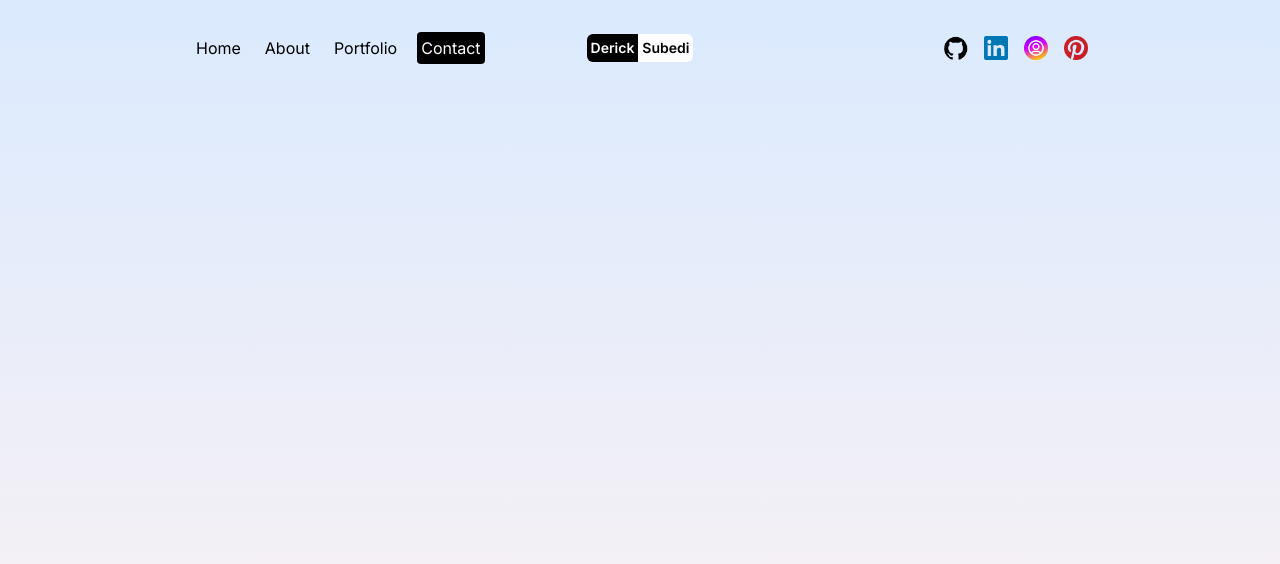
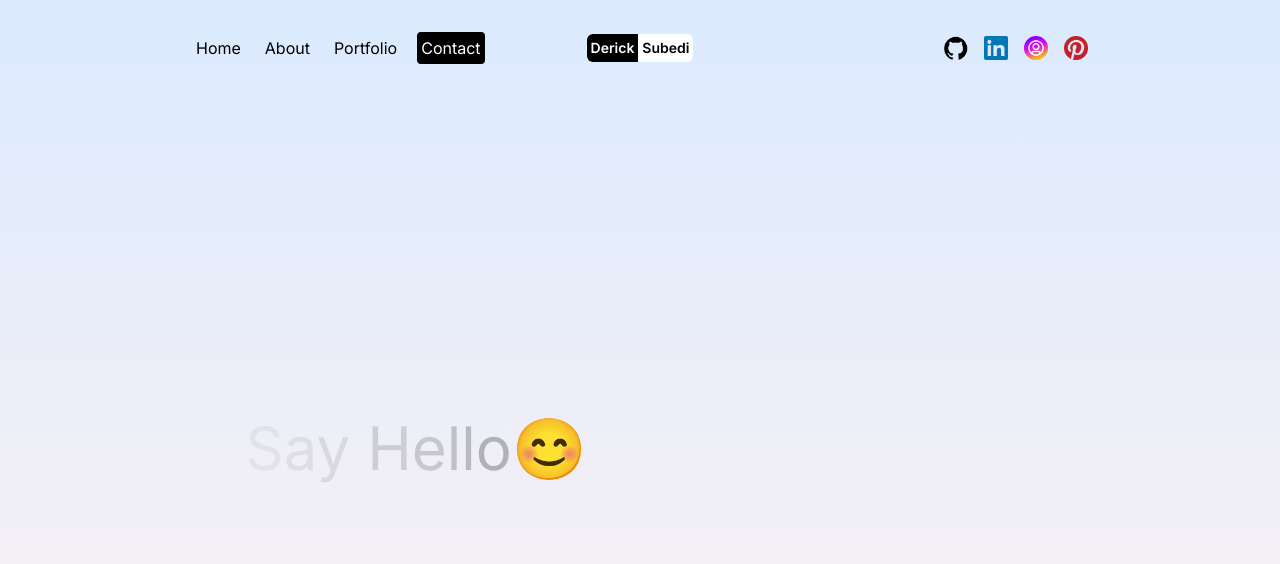
Before and after one commit to derick231/derick_portfolio, a Next.js app: page /contact in a window 1280 px wide. Shown: the top 564 px of the page. Built offline with nearby package versions, Linux system fonts and the light colour scheme.

Commit message:
text animations for contact page

```diff
--- a/src/app/contact/page.jsx
+++ b/src/app/contact/page.jsx
@@ -1,15 +1,41 @@
-"use client"
-import {motion} from "framer-motion"
+"use client";
+import { motion } from "framer-motion";
 
 const ContactPage = () => {
+  const text = "Say Hello ";
   return (
-     <motion.div
+    <motion.div
       className="h-full overflow-hidden"
-      initial={{ y: "-200vh"}}
+      initial={{ y: "-200vh" }}
       animate={{ y: 0 }}
       transition={{ duration: 1, ease: "easeOut" }}
-    ></motion.div>
-  )
-}
+    >
+      <div className="h-full px-4 sm:px-8 md:px-12 lg:px-20 xl:px-48 ">
+        {/* Text Container */}
+        <div className="h-1/2 lg:h-full lg:w-1/2 flex items-center justify-center text-6xl">
+          <div>
+            {text.split("").map((letter, index) => (
+              <motion.span
+                key={index}
+                initial={{ opacity: 1 }}
+                animate={{ opacity: 0 }}
+                transition={{
+                  duration: 3,
+                  repeat: Infinity,
+                  delay: index * 0.1,
+                }}
+              >
+                {letter}
+              </motion.span>
+            ))}
+          </div>
+           <span>😊</span>
+        </div>
+        {/* Form Container */}
+        <div className="h-1/2 lg:h-full lg:w-1/2"></div>
+      </div>
+    </motion.div>
+  );
+};
 
-export default ContactPage
+export default ContactPage;
--- a/src/app/portfolio/page.jsx
+++ b/src/app/portfolio/page.jsx
@@ -4,12 +4,13 @@ import { useTransform } from "framer-motion";
 import { useScroll } from "framer-motion";
 import { motion } from "framer-motion";
 import Image from "next/image";
+import Link from "next/link";
 import { useContext, useRef } from "react";
 
 const items = [
   {
     id: 1,
-    color: "from-red-300 to-blue-300",
+    color: "from-red-800 to-blue-800",
     title: "React Commerce",
     desc: "Lorem ipsum dolor sit amet consectetur adipisicing elit. Dolores ab id ad nesciunt quo aut corporis modi? Voluptate, quos sunt dolorum facilis, id eum sequi placeat accusantium saepe eos laborum.",
     img: "https://images.pexels.com/photos/18073372/pexels-photo-18073372/free-photo-of-young-man-sitting-in-a-car-on-a-night-street.jpeg?auto=compress&cs=tinysrgb&w=1600&lazy=load",
@@ -17,7 +18,7 @@ const items = [
   },
   {
     id: 2,
-    color: "from-blue-300 to-violet-300",
+    color: "from-blue-800 to-gray-800",
     title: "Next.js Medium Blog",
     desc: "Lorem ipsum dolor sit amet consectetur adipisicing elit. Dolores ab id ad nesciunt quo aut corporis modi? Voluptate, quos sunt dolorum facilis, id eum sequi placeat accusantium saepe eos laborum.",
     img: "https://images.pexels.com/photos/18023772/pexels-photo-18023772/free-photo-of-close-up-of-a-person-holding-a-wristwatch.jpeg?auto=compress&cs=tinysrgb&w=1600&lazy=load",
@@ -25,7 +26,7 @@ const items = [
   },
   {
     id: 3,
-    color: "from-violet-300 to-purple-300",
+    color: "from-gray-800 to-purple-800",
     title: "Vanilla Book App",
     desc: "Lorem ipsum dolor sit amet consectetur adipisicing elit. Dolores ab id ad nesciunt quo aut corporis modi? Voluptate, quos sunt dolorum facilis, id eum sequi placeat accusantium saepe eos laborum.",
     img: "https://images.pexels.com/photos/6894528/pexels-photo-6894528.jpeg?auto=compress&cs=tinysrgb&w=1600&lazy=load",
@@ -33,7 +34,7 @@ const items = [
   },
   {
     id: 4,
-    color: "from-purple-300 to-red-300",
+    color: "from-purple-800 to-red-800",
     title: "Spotify Music App",
     desc: "Lorem ipsum dolor sit amet consectetur adipisicing elit. Dolores ab id ad nesciunt quo aut corporis modi? Voluptate, quos sunt dolorum facilis, id eum sequi placeat accusantium saepe eos laborum.",
     img: "https://images.pexels.com/photos/18540208/pexels-photo-18540208/free-photo-of-wood-landscape-water-hill.jpeg?auto=compress&cs=tinysrgb&w=1260&h=750&dpr=2",
@@ -60,6 +61,24 @@ const PortfolioPage = () => {
       animate={{ y: 0 }}
       transition={{ duration: 1, ease: "easeOut" }}
     >
+      <div className="flex justify-end ">
+        <div className="fixed top-96 right-5 lg:right-10 bg-white z-50 shadow-lg w-10 h-10 lg:w-20 lg:h-20 rounded-full flex items-center justify-center">
+          <Link href="/portfolio">
+
+              <motion.svg
+                animate={{y:"-15px"}}
+                transition={{duration:1.5, ease:"easeInOut", repeat: Infinity, repeatType:"reverse"}}
+                fill="#000000"
+                className="w-4 h-4 lg:w-[30px] lg:h-[30px]"
+                viewBox="0 0 24 24"
+                xmlns="http://www.w3.org/2000/svg"
+              >
+                <path d="M11.293,1.293a1,1,0,0,1,1.414,0l5,5a1,1,0,0,1-1.414,1.414L13,4.414V22a1,1,0,0,1-2,0V4.414L7.707,7.707A1,1,0,0,1,6.293,6.293Z" />
+              </motion.svg>
+
+          </Link>
+        </div>
+      </div>
       <div className="h-[600vh] relative" ref={ref}>
         <div className=" h-[calc(100vh-6rem)] w-screen flex flex-col items-center justify-center">
           <motion.div
@@ -186,18 +205,22 @@ const PortfolioPage = () => {
         </div>
         <div className=" sticky top-0 flex h-screen gap-4 items-center overflow-hidden">
           <motion.div style={{ x }} className="flex" ref={containerRef}>
-            <div className="h-screen w-screen flex items-center justify-center bg-gradient-to-r from-purple-300 to-red-300" />
+            <div className="h-screen w-screen flex items-center justify-center bg-gradient-to-r from-purple-800 to-red-800" />
             {items.map((item) => (
               <div
                 key={item.id}
                 className={`h-screen w-screen flex items-center justify-center bg-gradient-to-r ${item.color}`}
               >
                 <div className="flex flex-col text-white gap-8">
-                  <h1>{item.title}</h1>
-                  <div className="relative">
+                  <h1 className="text-xl font-bold md:text-4xl lg:text-6xl xl:text-8xl">
+                    {item.title}
+                  </h1>
+                  <div className="relative  w-80 h-56 md:w-96 md:h-64 lg:w-[500px] lg:h-[350px] xl:w-[600px] xl:h-[420px]">
                     <Image src={item.img} alt={item.title} fill />
                   </div>
-                  <p>{item.desc}</p>
+                  <p className="w-80 md:w-96 lg:w-[500px] xl:w-[600px] lg:text-lg">
+                    {item.desc}
+                  </p>
                 </div>
               </div>
             ))}
```
